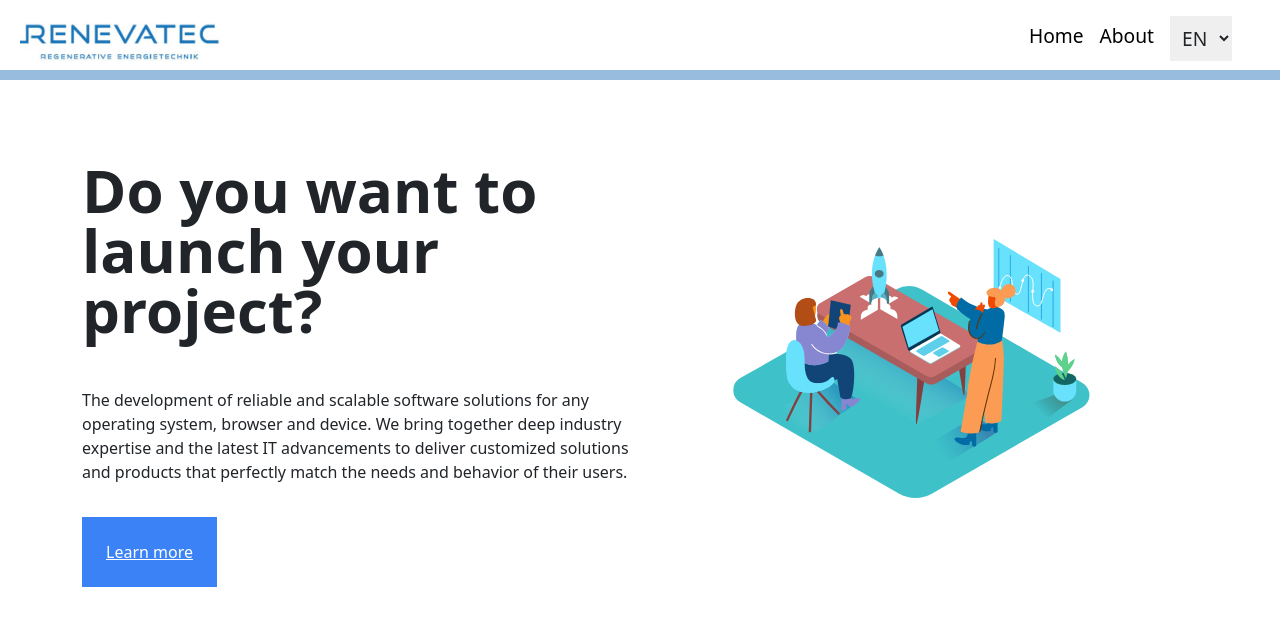
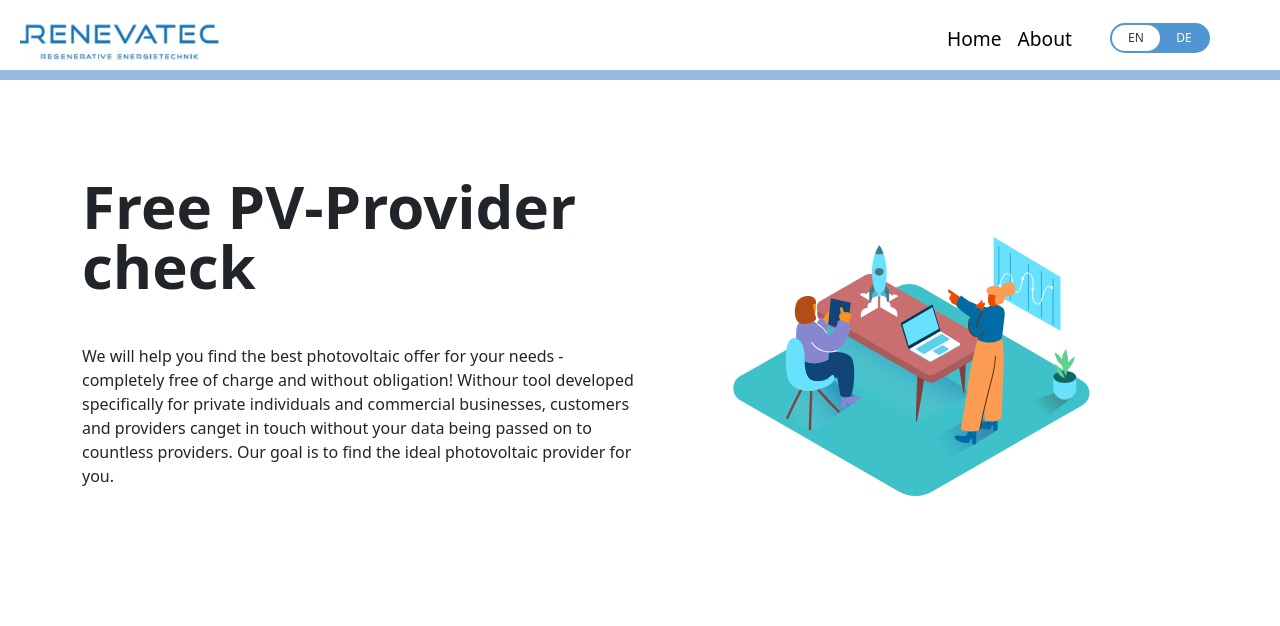
Before and after one commit to phprahul1998/rentech, a Next.js app: page / in a window 1280 px wide. Shown: the top 626 px of the page. Built offline with nearby package versions, Linux system fonts and the light colour scheme.

Commit message:
change languge change

```diff
--- a/components/Navbar.js
+++ b/components/Navbar.js
@@ -5,12 +5,20 @@ import Image from 'next/image'
 
 import { useTranslation } from "react-i18next";
 import { FaBars, FaTimes } from "react-icons/fa";
+import { BsThreeDotsVertical } from "react-icons/bs";
 
 export default function Navbar() {
 
     const { t, i18n } = useTranslation('en', { useSuspense: false });
 
-    const handleLangChange = (event) => i18n.changeLanguage(event.target.value)
+    const [toggleOn, setToggleOn] = useState(false);
+
+    const handleToggle = () => {
+        setToggleOn((prevToggle) => !prevToggle);
+        const newLang = toggleOn ? 'en' : 'fr';
+        i18n.changeLanguage(newLang);
+    };
+
     const [click, setClick] = useState(false);
 
     const handleClick = () => setClick(!click);
@@ -41,17 +49,31 @@ export default function Navbar() {
                             </Link>
                         </li>
 
-                        <li className="nav-item">
-                            <select className="p-2" onChange={handleLangChange}>
-                                <option value='en' selected>EN</option>
-                                <option value='fr'>DE</option>
-                            </select>
-                        </li>
+
+
                     </ul>
-                    <div className="nav-icon" onClick={handleClick}>
-                        <i className={click ? 'FaTimes' : 'FaBars'}>
-                            {click ? <FaTimes /> : <FaBars />}
-                        </i>
+                    <div className="langbtn">
+                        <input
+                            onClick={handleToggle}
+                            value={toggleOn}
+                            name="toggle"
+                            type="checkbox"
+                            id="toggle"
+                            className="toggleCheckbox"
+                        />
+                        <label htmlFor="toggle" className="toggleContainer">
+                            <div>EN</div>
+                            <div>DE</div>
+                        </label>
+                    </div>
+                    <div className="nav-icon" >
+
+                        <div onClick={handleClick}>
+                            <i className={click ? 'FaTimes' : 'FaBars'}>
+                                {click ? <FaTimes /> : <BsThreeDotsVertical />}
+                            </i>
+                        </div>
+
                     </div>
                 </div>
             </nav>
--- a/pages/index.js
+++ b/pages/index.js
@@ -8,13 +8,11 @@ export default function Home() {
   return (
     <div className="py-20 flex items-center justify-center">
       <div className="w-1/2">
-        <h1 className="text-6xl font-bold">{ t('home.welcome') }</h1>
+        <h1 className="text-6xl font-bold">{t('home.main_heading')}</h1>
         <p className="py-10">
-          { t('home.description')}
+          {t('home.main_desc')}
         </p>
-        <Link href="/about">
-          <a className="px-6 py-4 bg-blue-500 text-white">{ t('home.learn') }</a>
-        </Link>
+
       </div>
       <div className="w-1/2 px-10 flex justify-center">
         <Image
--- a/public/translations/en/translations.json
+++ b/public/translations/en/translations.json
@@ -4,6 +4,8 @@
         "about": "About"
     },
     "home": {
+        "main_heading": "Free PV-Provider check ",
+        "main_desc": "We will help you find the best photovoltaic offer for your needs - completely free of charge and without obligation! Withour tool developed specifically for private individuals and commercial businesses, customers and providers canget in touch without your data being passed on to countless providers. Our goal is to find the ideal photovoltaic provider for you.",
         "welcome": "Do you want to launch your project?",
         "description": "The development of reliable and scalable software solutions for any operating system, browser and device. We bring together deep industry expertise and the latest IT advancements to deliver customized solutions and products that perfectly match the needs and behavior of their users.",
         "learn": "Learn more"
@@ -13,7 +15,7 @@
         "description": "Founded in 2000, our company is a provider of IT consulting and software development services. Starting as a small AI product company, we transitioned into IT services and since then have helped non-IT organizations and software product companies improve their business performance and quickly win new customers.",
         "expertise": {
             "title": "Our expertise",
-      "mobile-dev":"Mobile Development",
+            "mobile-dev": "Mobile Development",
             "web-dev": "Web Development",
             "it": "IT consulting"
         }
--- a/public/translations/fr/translations.json
+++ b/public/translations/fr/translations.json
@@ -4,6 +4,8 @@
         "about": "über uns"
     },
     "home": {
+        "main_heading": "Kostenloser PV-Anbieter-Check",
+        "main_desc": "Wir helfen Ihnen, das beste Photovoltaik-Angebot für Ihre Bedürfnisse zu finden – völlig kostenlos und unverbindlich! Mit unserem speziell für Privatpersonen und Gewerbetreibende entwickelten Tool können Kunden und Anbieter in Kontakt treten, ohne dass Ihre Daten an unzählige Anbieter weitergegeben werden. Unser Ziel ist es, den idealen Photovoltaik-Anbieter für Sie zu finden.",
         "welcome": "Möchten Sie Ihr Projekt starten?",
         "description": "Die Entwicklung zuverlässiger und skalierbarer Softwarelösungen für jedes Betriebssystem, jeden Browser und jedes Gerät. Wir vereinen umfassende Branchenexpertise und die neuesten IT-Fortschritte, um maßgeschneiderte Lösungen und Produkte zu liefern, die perfekt auf die Bedürfnisse und das Verhalten ihrer Benutzer zugeschnitten sind.        ",
         "learn": "Erfahren Sie mehr"
--- a/styles/navbar.css
+++ b/styles/navbar.css
@@ -42,7 +42,7 @@
     display: flex;
     list-style: none;
     text-align: center;
-    margin-right: 2rem;
+    margin-right: 12rem;
 }
 
 .nav-links {
@@ -78,12 +78,12 @@
 
 .nav-item:hover:after {
     width: 100%;
-    background: #ffdd40;
+    background: #5097D2;
 }
 
 .nav-item.active {
-    color: #ffdd40;
-    border: 1px solid #ffdd40;
+    color: #5097D2;
+    border: 1px solid #5097D2;
 }
 
 .nav-icon {
@@ -94,8 +94,8 @@
     .nav-menu {
         display: flex;
         flex-direction: column;
-        width: 100%;
-        border-top: 1pxsolid #fff;
+        width: 70%;
+        height: 100dvh;
         position: absolute;
         top: 80px;
         left: -110%;
@@ -103,14 +103,14 @@
         transition: all 0.5s ease;
     }
     .nav-menu.active {
-        background: #1f5156;
+        background: #fff;
         left: 0px;
         opacity: 1;
         transition: all 0.5s ease;
         z-index: 1;
     }
     .nav-item .active {
-        color: #ffdd40;
+        color: #5097D2;
         border: none;
     }
     .nav-links {
@@ -121,11 +121,82 @@
     .nav-icon {
         display: block;
         position: absolute;
-        top: 0;
-        right: 0;
+        top: 6px;
+        right: -10px;
         transform: translate(-100%, 60%);
         font-size: 1.8rem;
         cursor: pointer;
-        color: #ffdd40;
+        color: #5097D2;
+    }
+    .nav-logo img {
+        width: 120px !important;
+        height: 35px !important;
+        object-fit: contain !important;
     }
 }
+
+.langbtn {
+    position: absolute;
+    right: 50px;
+    top: 13px;
+}
+
+.toggleContainer {
+    position: relative;
+    display: grid;
+    top: 10px;
+    right: 20px;
+    grid-template-columns: repeat(2, 1fr);
+    width: 100px;
+    border: 2px solid #5097d2;
+    border-radius: 20px;
+    background: #5097d2;
+    color: #343434;
+    cursor: pointer;
+    font-size: 12px;
+}
+
+.toggleContainer::before {
+    content: '';
+    position: absolute;
+    width: 50%;
+    height: 100%;
+    left: 0%;
+    border-radius: 20px;
+    background: white;
+    transition: all 0.3s;
+}
+
+.toggleCheckbox:checked+.toggleContainer::before {
+    left: 50%;
+}
+
+.toggleContainer div {
+    padding: 4px;
+    text-align: center;
+    z-index: 1;
+}
+
+.toggleCheckbox {
+    display: none;
+}
+
+.toggleCheckbox:checked+.toggleContainer div:first-child {
+    color: white;
+    transition: color 0.3s;
+}
+
+.toggleCheckbox:checked+.toggleContainer div:last-child {
+    color: #343434;
+    transition: color 0.3s;
+}
+
+.toggleCheckbox+.toggleContainer div:first-child {
+    color: #343434;
+    transition: color 0.3s;
+}
+
+.toggleCheckbox+.toggleContainer div:last-child {
+    color: white;
+    transition: color 0.3s;
+}
```
Lines whose indentation alone changed are shown as unchanged.
